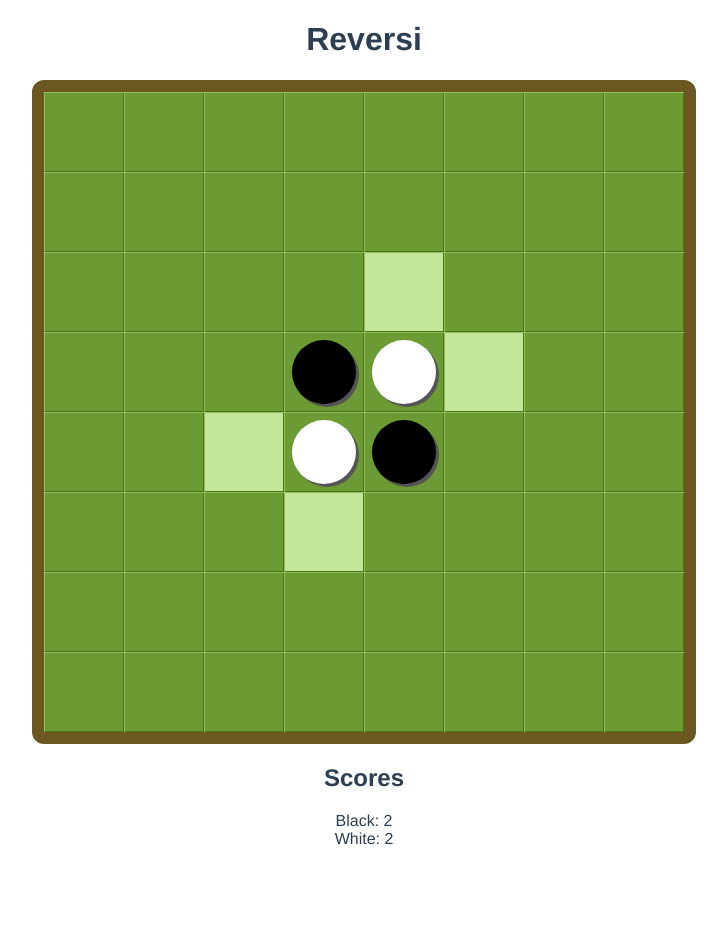
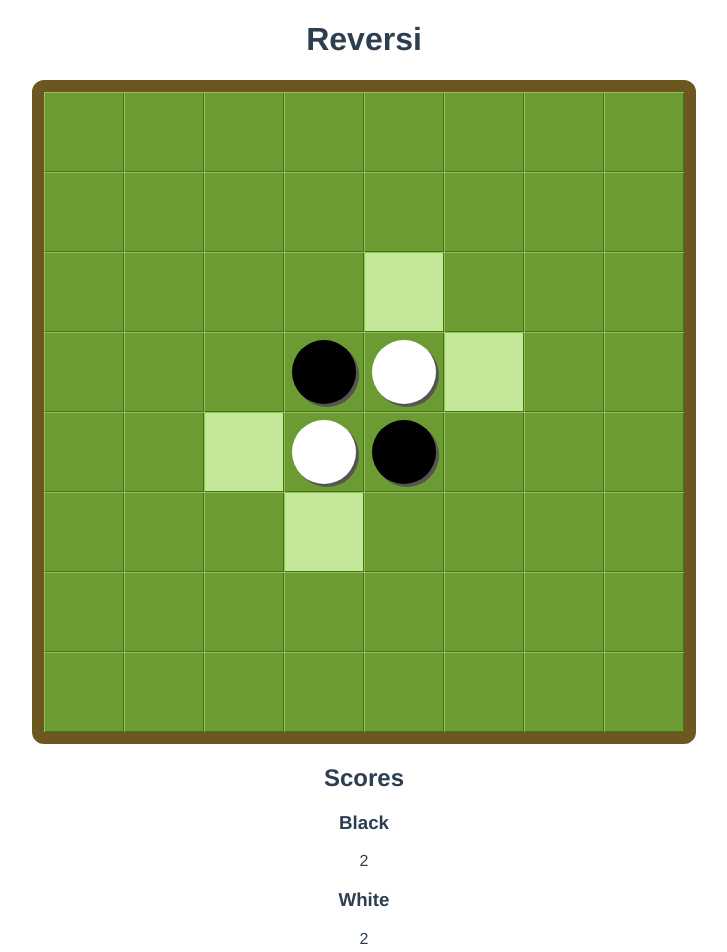
Before and after one commit to miyohide/vue-reversi, a Vue app: page / in a window 1280 px wide. Shown: the top 952 px of the page, without its empty margins (276-1003 px from the left). Before the commit the page ends 856 px from the top, so only its background shows below. Built offline with nearby package versions, Linux system fonts and the light colour scheme.

Commit message:
現在のプレイヤーをハイライトする機能を実装

```diff
--- a/src/components/Dashboard.vue
+++ b/src/components/Dashboard.vue
@@ -4,10 +4,16 @@
             <h2>Scores</h2>
             <div class="scores-container">
                 <div>
-                    Black: {{blackPlayerScore}}
+                    <h3 :class="{ currentPlayer: isBlackPlayerTurn }">
+                        Black
+                    </h3>
+                    <div class="score-value">{{blackPlayerScore}}</div>
                 </div>
                 <div>
-                    White: {{whitePlayerScore}}
+                    <h3 :class="{ currentPlayer: isWhitePlayerTurn }">
+                        White
+                    </h3>
+                    <div class="score-value">{{whitePlayerScore}}</div>
                 </div>
             </div>
         </div>
```
